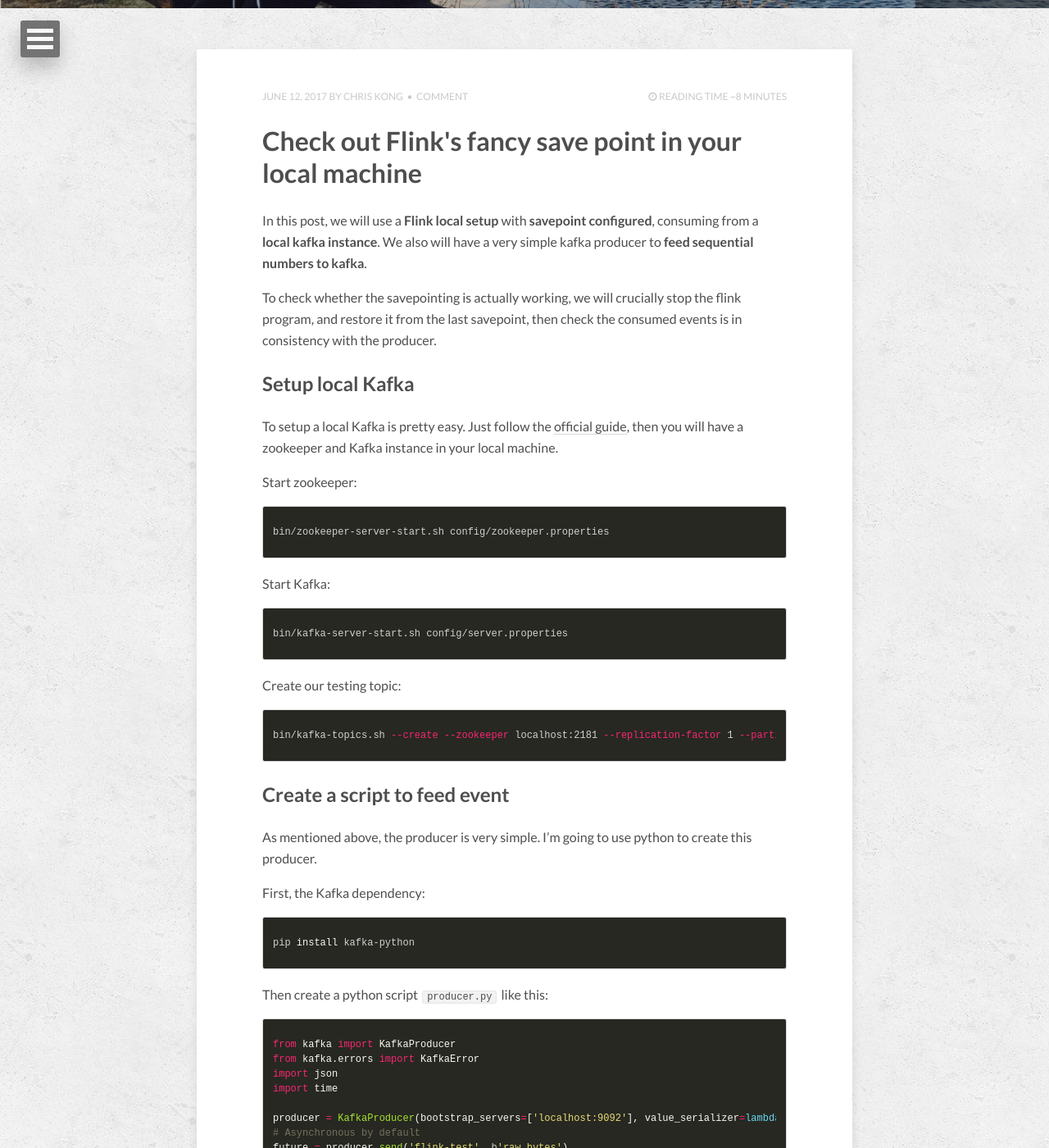
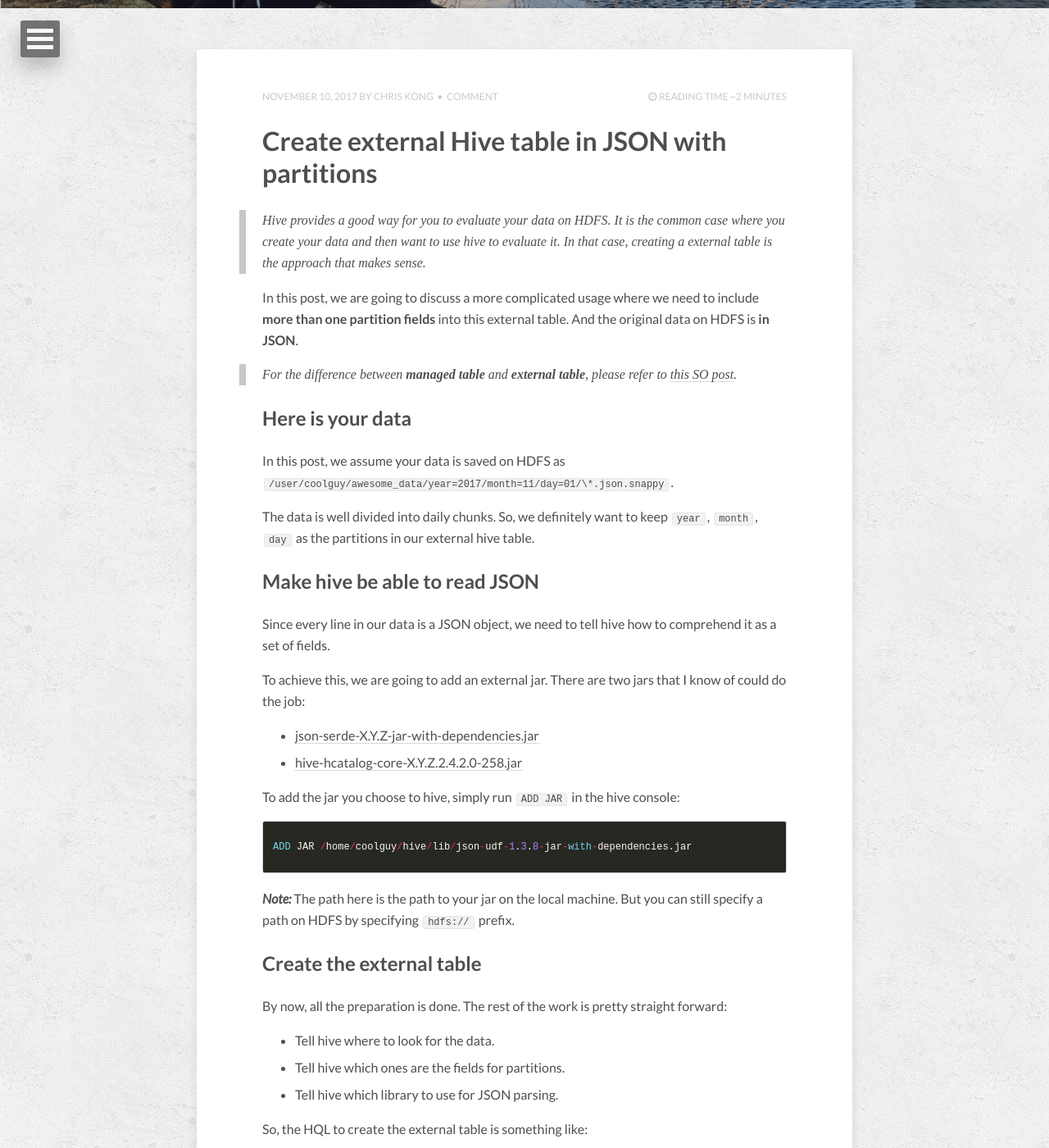
Before and after one commit to visualskyrim/visualskyrim.github.io, a Jekyll site: the page built from index.html, in a window 1280 px wide and 1400 px high, scrolled down 390 px. Shown: the whole window at 82% size. Built offline with Jekyll 4.4.1, drawn with Linux system fonts in a browser that asks for light colours; nearby versions of some CDN libraries; the list of posts is cut into pages by our own code; comment, search, counter and statistics services are not loaded; some of the changed text lies outside the part shown.

Commit message:
Add new post

```diff
--- a/_config.yml
+++ b/_config.yml
@@ -10,7 +10,7 @@ url:              http://visualskyrim.github.io/
 owner:
   name:           Chris Kong
   avatar:         avatar.jpg
-  bio:            "Software engineer. Love both virtual and reality ;)"
+  bio:            "Data engineer. Love both virtual and reality ;)"
   email:          kong.mu.biz@gmail.com
   # Social networking links used in footer. Update and remove as you like.
   twitter:
--- /dev/null
+++ b/_posts/2017-11-10-create-external-json-hive-table-with-partitions.md
@@ -0,0 +1,95 @@
+---
+layout: post
+title: "Create external Hive table in JSON with partitions"
+description: "Is it easy to use and can we count on it?"
+modified: 2017-11-10
+tags: [hive]
+category: Snippets
+image:
+  feature: abstract-13.jpg
+  credit: Chris Kong
+  creditlink: http://visualskyrim.github.io/
+comments: true
+share: true
+---
+
+> Hive provides a good way for you to evaluate your data on HDFS.
+> It is the common case where you create your data and then want to use hive to evaluate it.
+> In that case, creating a external table is the approach that makes sense.
+
+In this post, we are going to discuss a more complicated usage where we need to include **more than one partition fields** into this external table. And the original data on HDFS is **in JSON**.
+
+
+> For the difference between ***managed table*** and ***external table***, please refer to [this SO post](https://stackoverflow.com/questions/17038414/difference-between-hive-internal-tables-and-external-tables).
+
+## Here is your data
+
+In this post, we assume your data is saved on HDFS as `/user/coolguy/awesome_data/year=2017/month=11/day=01/\*.json.snappy`.
+
+The data is well divided into daily chunks. So, we definitely want to keep `year`, `month`, `day` as the partitions in our external hive table.
+
+## Make hive be able to read JSON
+
+Since every line in our data is a JSON object, we need to tell hive how to comprehend it as a set of fields.
+
+To achieve this, we are going to add an external jar.
+There are two jars that I know of could do the job:
+
+- [json-serde-X.Y.Z-jar-with-dependencies.jar](https://github.com/rcongiu/Hive-JSON-Serde)
+- [hive-hcatalog-core-X.Y.Z.2.4.2.0-258.jar](org.apache.hive.hcatalog.data.JsonSerDe)
+
+To add the jar you choose to hive, simply run `ADD JAR` in the hive console:
+
+{% highlight sql %}
+ADD JAR /home/coolguy/hive/lib/json-udf-1.3.8-jar-with-dependencies.jar
+{% endhighlight %}
+
+***Note:*** The path here is the path to your jar on the local machine. But you can still specify a path on HDFS by specifying `hdfs://` prefix.
+
+
+## Create the external table
+
+By now, all the preparation is done. The rest of the work is pretty straight forward:
+
+- Tell hive where to look for the data.
+- Tell hive which ones are the fields for partitions.
+- Tell hive which library to use for JSON parsing.
+
+So, the HQL to create the external table is something like:
+
+{% highlight sql %}
+create external table traffic_beta6 (
+-- <field-list>
+)
+PARTITIONED BY (
+year string,
+month string,
+day string
+)
+ROW FORMAT SERDE 'org.apache.hive.hcatalog.data.JsonSerDe'
+LOCATION '/user/coolguy/awesome_data/';
+{% endhighlight %}
+
+> This HQL uses `hive-hcatalog-core-X.Y.Z.2.4.2.0-258.jar` to parse JSON. For the usage of `json-serde-X.Y.Z-jar-with-dependencies.jar`, change `ROW FORMAT SERDE 'org.apache.hive.hcatalog.data.JsonSerDe'` to `ROW FORMAT SERDE 'org.openx.data.jsonserde.JsonSerDe'`.
+
+There are two things you want to be careful about:
+
+- The fields for partition shouldn't be in the `<field-list>`.
+- The part of `/year=2017/month=11/day=01/` in the path shouldn't be in the `LOCATION`.
+
+And here you go, you get yourself an external table based on the existing data on HDFS.
+
+## However...
+
+Then soon enough, you will find this external table doesn't seem to contain any data.
+That is because we need to manually add partitions into the table.
+
+{% highlight sql %}
+ALTER TABLE traffic_beta6 ADD PARTITION(year='2017', month='11', day='01');
+{% endhighlight %}
+
+When you finish the ingestion of `/user/coolguy/awesome_data/year=2017/month=11/day=02/`, you should also run
+
+{% highlight sql %}
+ALTER TABLE traffic_beta6 ADD PARTITION(year='2017', month='11', day='02');
+{% endhighlight %}
```
